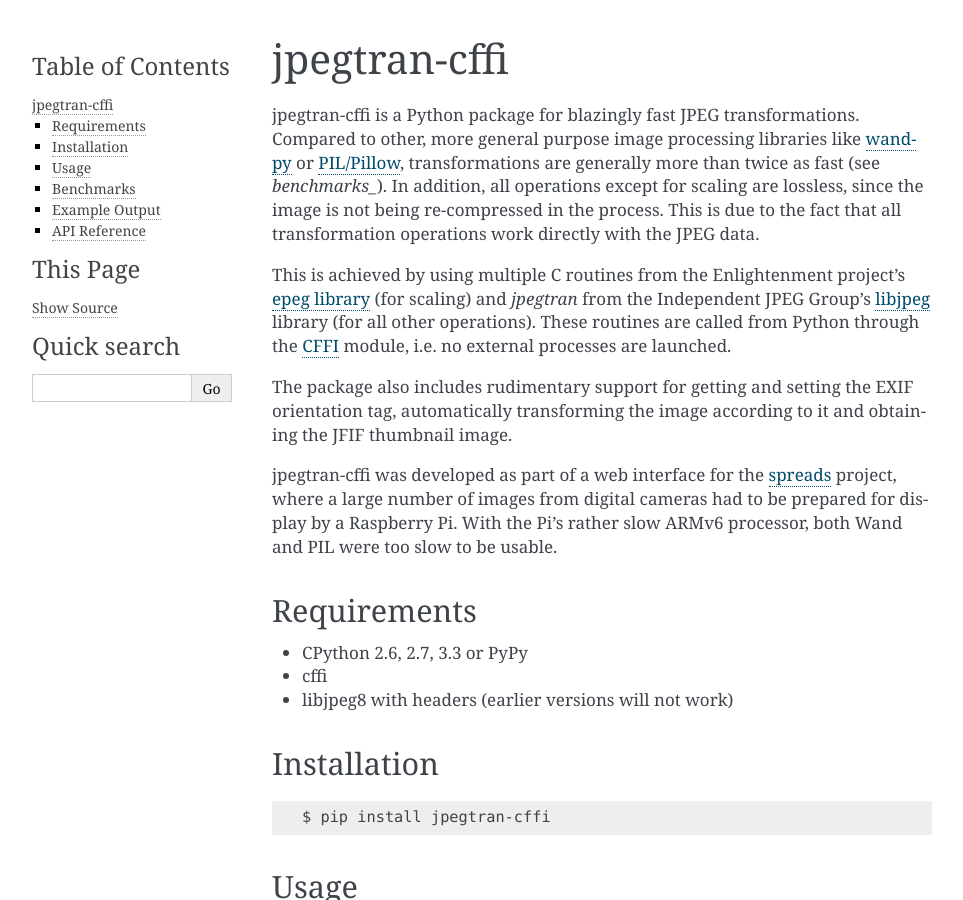
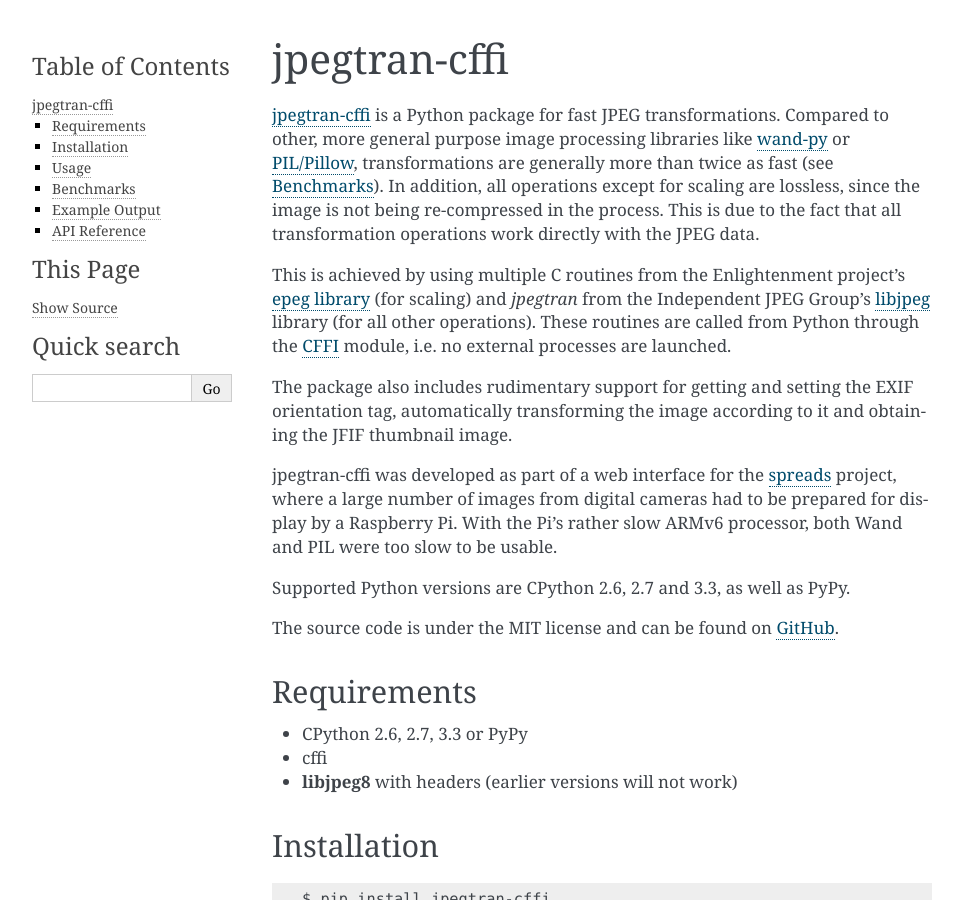
Before and after one commit to jbaiter/jpegtran-cffi, a Sphinx documentation site: the page built from doc/index.rst, in a window 1280 px wide and 900 px high. Shown: the whole window, without its empty margins (148-1111 px from the left). Built offline with Sphinx 7.4.7, drawn with Linux system fonts in a browser that asks for light colours.

Commit message:
Small doc update

```diff
--- a/doc/index.rst
+++ b/doc/index.rst
@@ -2,10 +2,10 @@
 jpegtran-cffi
 =============
 
-jpegtran-cffi is a Python package for blazingly fast JPEG transformations.
+`jpegtran-cffi`_ is a Python package for fast JPEG transformations.
 Compared to other, more general purpose image processing libraries like
 `wand-py`_  or `PIL/Pillow`_, transformations are generally more than twice as
-fast (see `benchmarks_`). In addition, all operations except for scaling are
+fast (see :ref:`benchmarks`). In addition, all operations except for scaling are
 lossless, since the image is not being re-compressed in the process. This is
 due to the fact that all transformation operations work directly with the JPEG
 data.
@@ -24,18 +24,24 @@
 prepared for display by a Raspberry Pi. With the Pi's rather slow ARMv6
 processor, both Wand and PIL were too slow to be usable.
 
+Supported Python versions are CPython 2.6, 2.7 and 3.3, as well as PyPy.
+
+The source code is under the MIT license and can be found on GitHub_.
+
+.. _jpegtran_cffi: http://github.com/jbaiter/jpegtran-cffi
 .. _wand-py: http://wand-py.org
 .. _PIL/PIllow: http://pillow.readthedocs.org
 .. _epeg library: https://github.com/mattes/epeg
 .. _libjpeg: http://en.wikipedia.org/wiki/Libjpeg
 .. _CFFI: http://cffi.readthedocs.orgs
 .. _spreads: http://spreads.readthedocs.org
+.. _GitHub: http://github.com/jbaiter/jpegtran-cffi
 
 Requirements
 ============
 - CPython 2.6, 2.7, 3.3 or PyPy
 - cffi
-- libjpeg8 with headers (earlier versions will not work)
+- **libjpeg8** with headers (earlier versions will not work)
 
 Installation
 ============
@@ -43,6 +49,7 @@
 ::
 
     $ pip install jpegtran-cffi
+
 
 Usage
 =====
```
